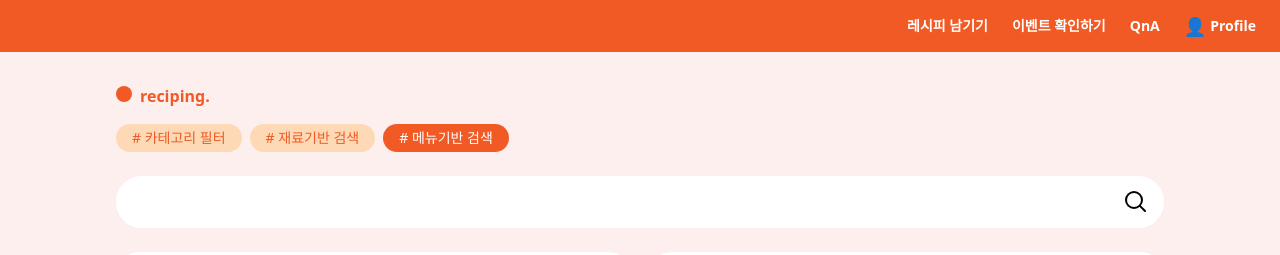
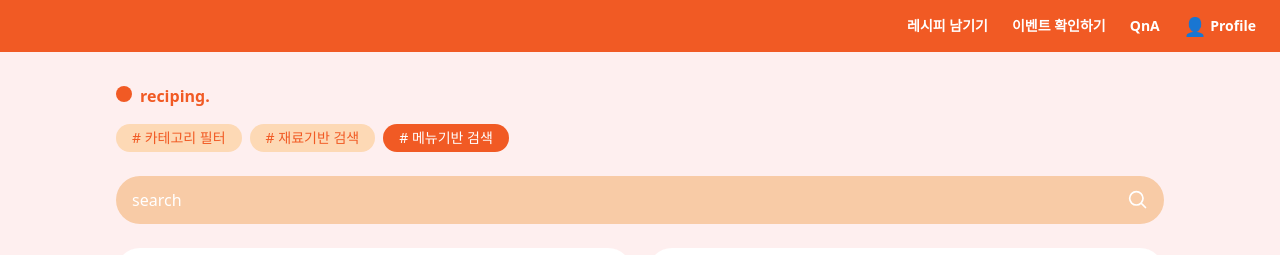
Before and after one commit to Reciping/reciping-FE, a React (Vite) app: page /home in a window 1280 px wide. Shown: the top 255 px of the page. Built offline with nearby package versions, Linux system fonts and the light colour scheme; no server answers.

Commit message:
💄 design : 검색창 디자인 수정

```diff
--- a/src/pages/Home/index.tsx
+++ b/src/pages/Home/index.tsx
@@ -84,26 +84,27 @@ const Home = () => {
               e.preventDefault()
               handleSearch()
             }}
-            className="relative flex items-center w-full mb-6"
+            className="relative w-full mb-6"
           >
             {/* 검색 input */}
             <input
               type="text"
               value={searchKeyword}
               onChange={(e) => setSearchKeyword(e.target.value)}
-              placeholder="검색어를 입력해주세요"
-              className="w-full border-2 border-green-500 rounded-full px-4 py-3 pr-12 text-white placeholder-white"
+              placeholder="search"
+              //className="w-full bg-[#F8CBA6] text-white px-4 py-3 rounded-full placeholder-white"
+              className="w-full bg-[#F8CBA6] text-white px-4 py-3 pr-12 rounded-full placeholder-white"
             />
 
             {/* 돋보기 버튼 (submit) */}
             <button
               type="submit"
-              className="absolute right-4"
+              className="absolute right-4 top-1/2 -translate-y-1/2"
               aria-label="검색"
             >
               <svg
                 xmlns="http://www.w3.org/2000/svg"
-                className="h-6 w-6 text-green-500"
+                className="h-5 w-5 text-white"
                 fill="none"
                 viewBox="0 0 24 24"
                 stroke="currentColor"
```
